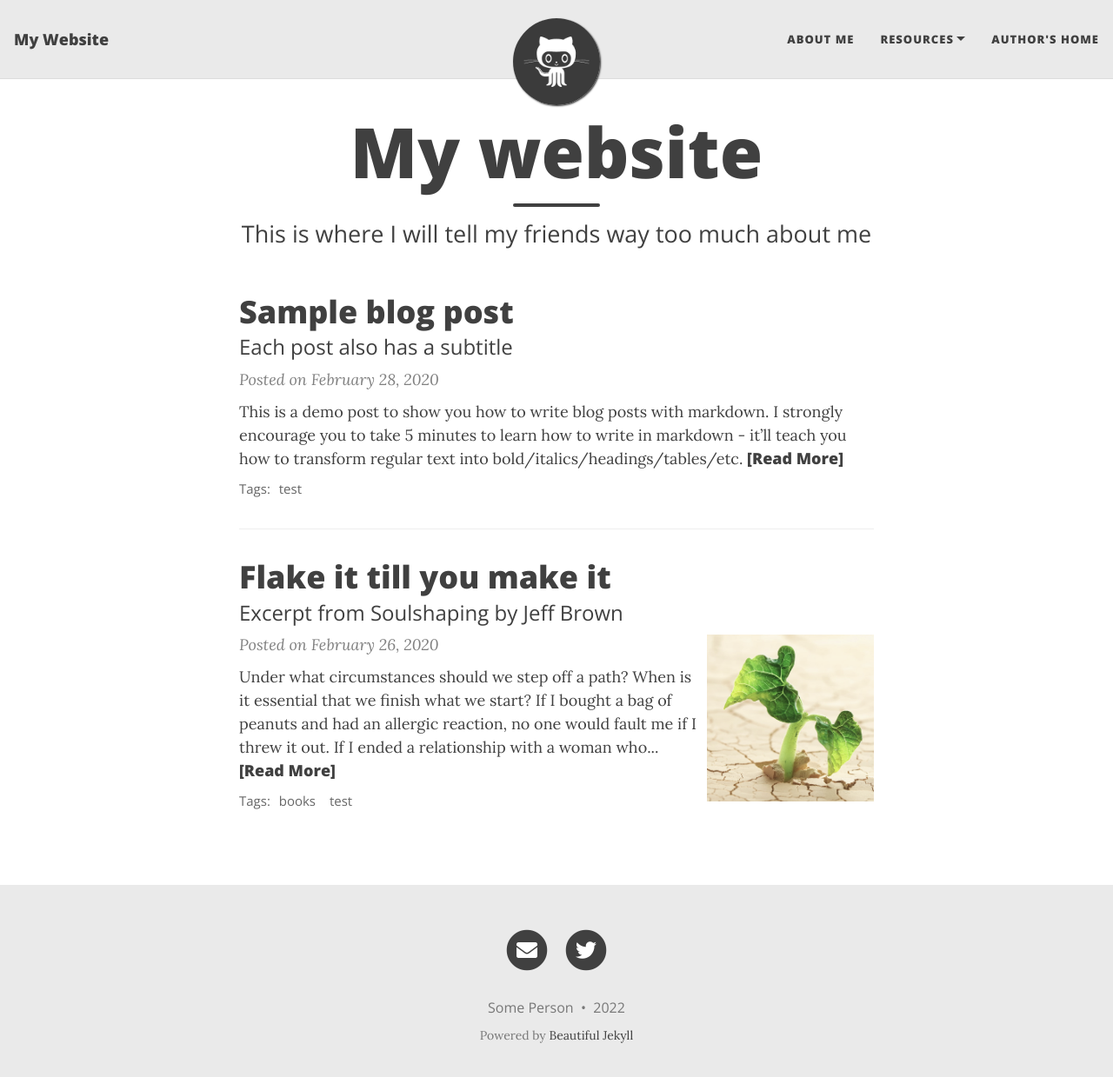
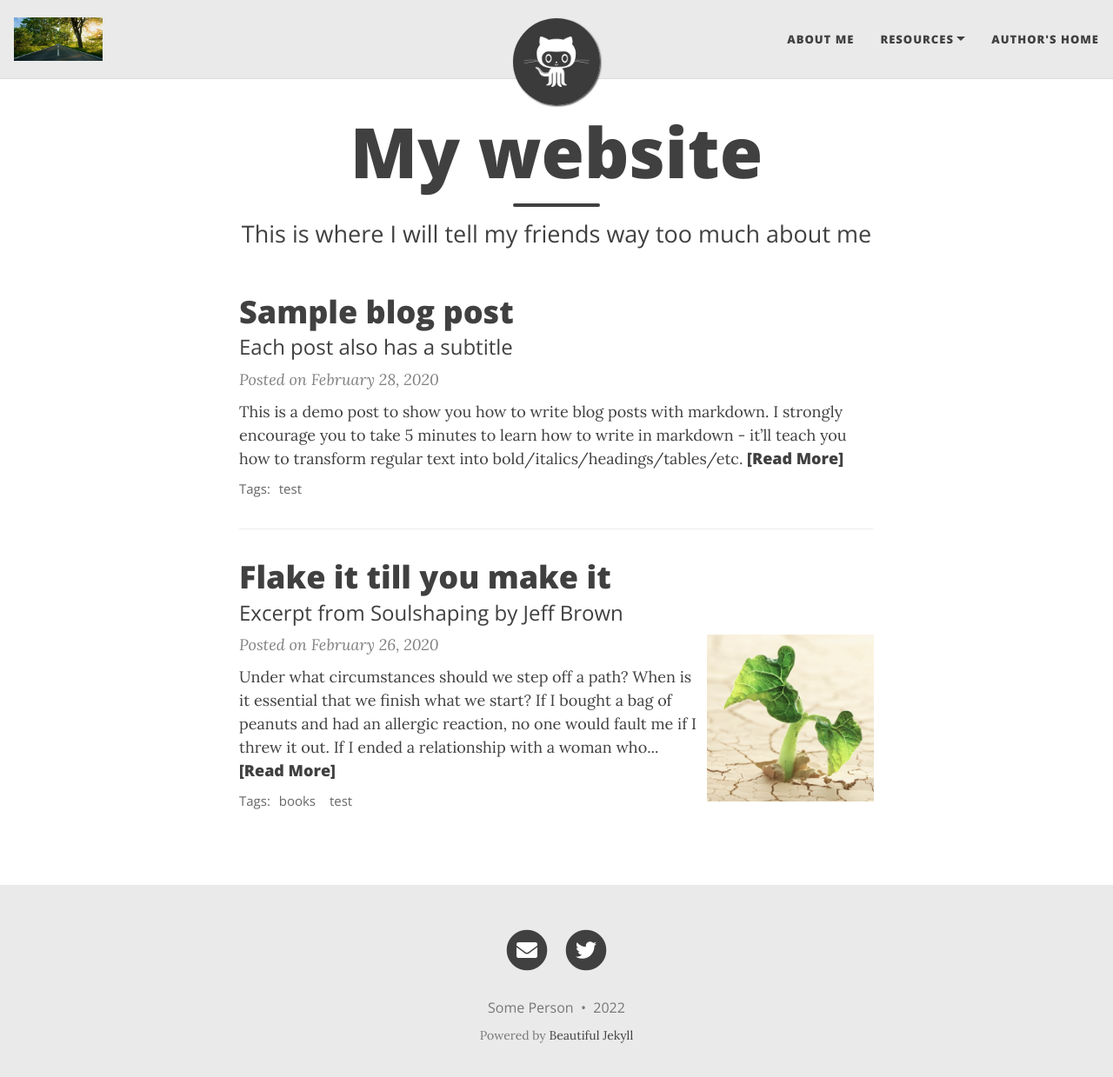
Before and after one commit to arnaud-carre/arnaud-carre.github.io, a Jekyll site: the page built from index.html, in a window 1280 px wide and 1252 px high. Shown: the top 1239 px of the window at 87% size. Built offline with Jekyll 4.4.1, drawn with Linux system fonts in a browser that asks for light colours; nearby versions of some CDN libraries; the list of posts is cut into pages by our own code.

Commit message:
Update _config.yml

```diff
--- a/_config.yml
+++ b/_config.yml
@@ -39,7 +39,7 @@ round-avatar: true
 
 # If you want to have an image logo in the top-left corner instead of having the title of the website,
 # then specify the following parameter
-#title-img: /path/to/image
+title-img: /assets/img/path.jpg
 
 
 #####################################
```
